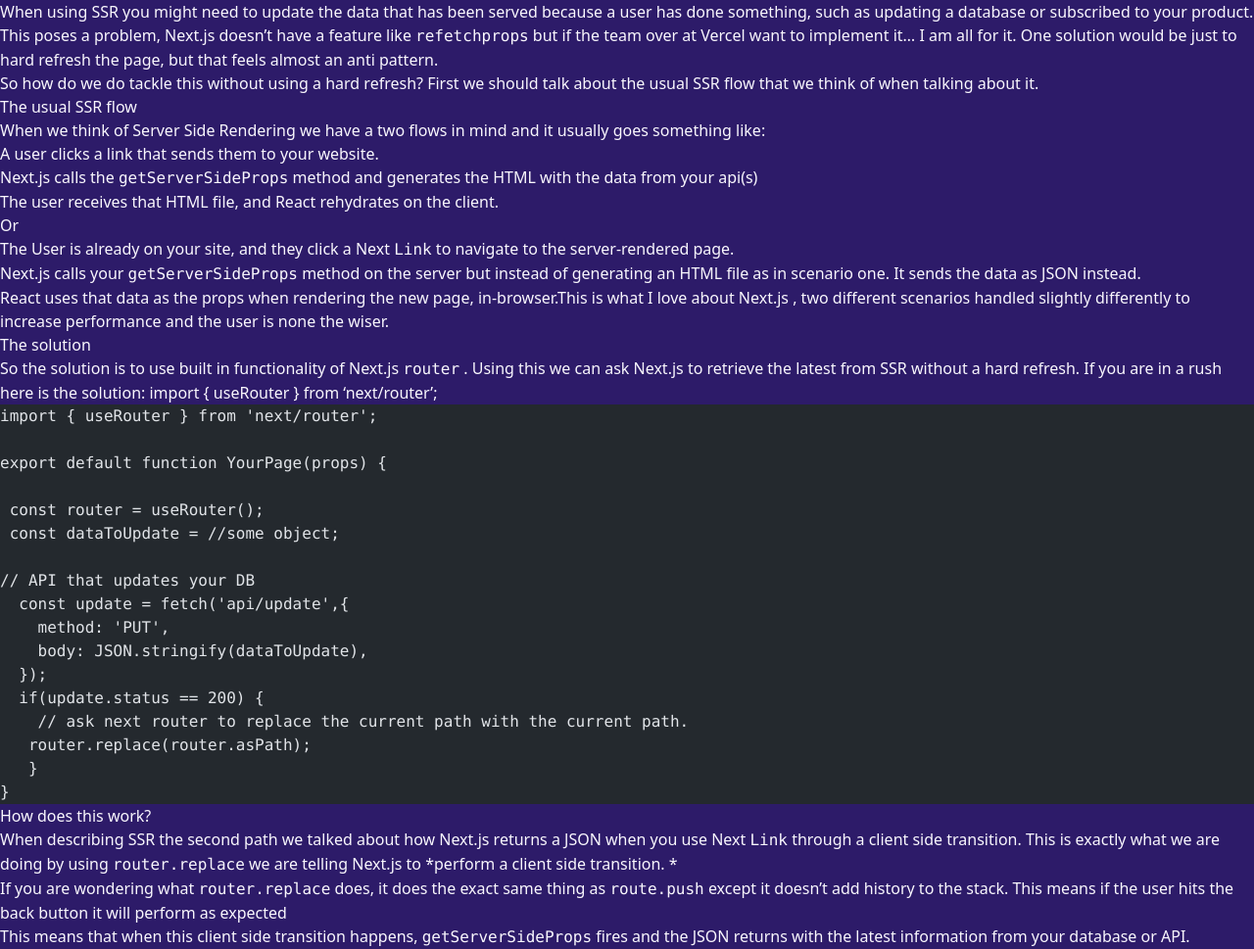
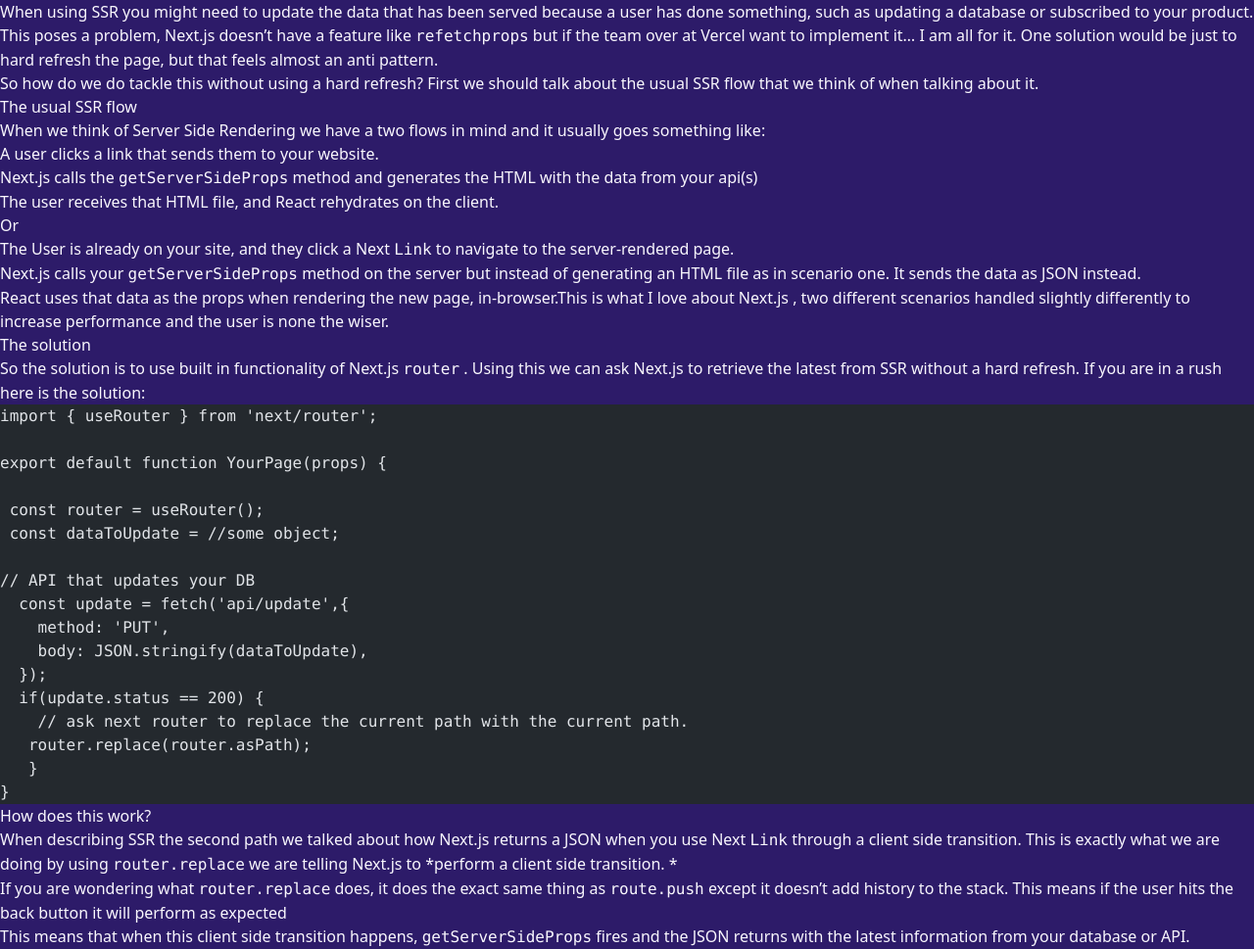
Before and after one commit to skWeenggs/james-perkins-astro, an Astro site: page /post/page-reload-with-ssr in a window 1280 px wide. Shown: the whole page at 98% size. Built offline with nearby package versions, Linux system fonts and the light colour scheme; Astro itself is replaced by a stand-in of ours; code samples lack their colours.

Commit message:
useRouter fix

````diff
--- a/src/pages/post/page-reload-with-ssr.md
+++ b/src/pages/post/page-reload-with-ssr.md
@@ -36,7 +36,7 @@
 ## The solution
 
 So the solution is to use built in functionality of Next.js `router` . Using this we can ask Next.js to retrieve the latest from SSR without a hard refresh. If you are in a rush here is the solution:
-import \{ useRouter } from 'next/router';
+
 
 ```javascript
 import { useRouter } from 'next/router';
````
